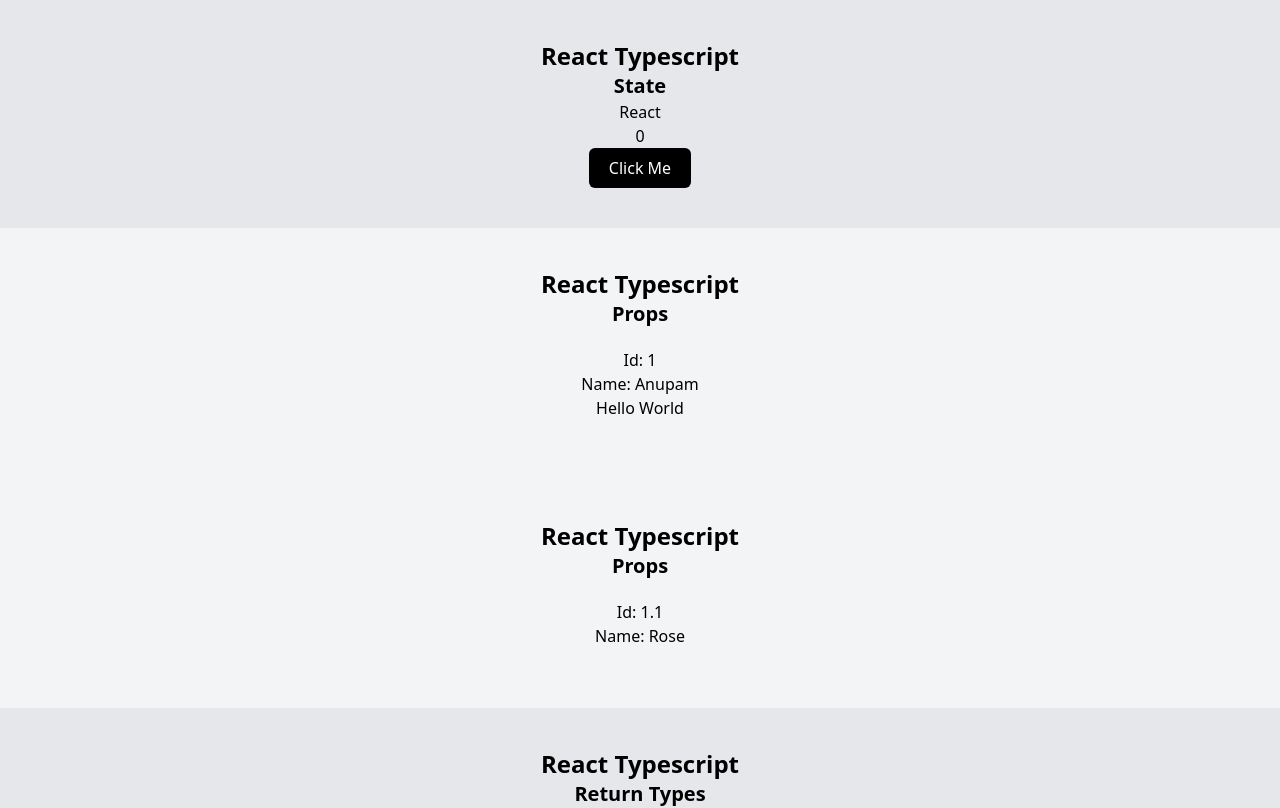
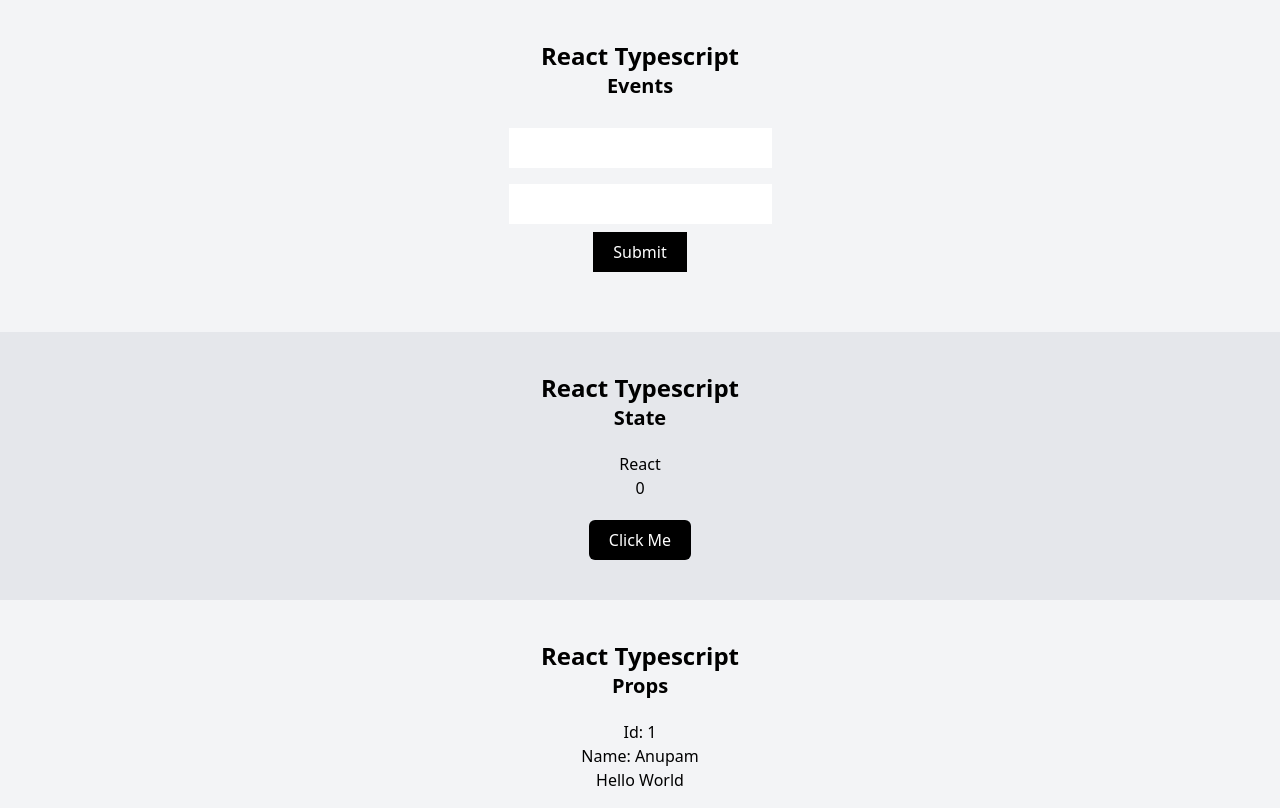
Before and after one commit to AnupamPoudel1/React-Typescript, a React (Vite) app: page / in a window 1280 px wide. Shown: the top 808 px of the page. Built offline with nearby package versions, Linux system fonts and the light colour scheme.

Commit message:
Events and EventHandling in Typescript

```diff
--- a/src/App.tsx
+++ b/src/App.tsx
@@ -1,11 +1,16 @@
 import FirstComponent from './learnings/01-returns';
 import SecondComponent from './learnings/02-props';
 import ThirdComponent from './learnings/03-state';
+import FourthComponent from './learnings/04-events';
 
 function App() {
 
   return (
     <>
+      {/* React Typescript Events Example */}
+      <FourthComponent />
+
+      {/* React Typescript State Example */}
       <ThirdComponent />
 
       {/* We cannot directly write these children components in Typescrpt */}
--- a/src/learnings/03-state/index.tsx
+++ b/src/learnings/03-state/index.tsx
@@ -36,7 +36,7 @@ const index = () => {
             <h1 className='font-bold text-2xl'>React Typescript</h1>
             <p className='font-bold text-xl'>State</p>
             <div className='flex flex-col justify-center items-center'>
-                <div className="flex flex-col justify-center items-center">
+                <div className="flex flex-col justify-center items-center p-5">
                     <p>{text}</p>
                     <p>{number}</p>
                     <p>{list}</p>
--- /dev/null
+++ b/src/learnings/04-events/index.tsx
@@ -0,0 +1,62 @@
+import { useState } from "react";
+
+type Person = {
+    name: string;
+}
+
+const index = () => {
+
+    const [username, setUsername] = useState<string>('');
+    const [email, setEmail] = useState<string>('');
+
+    const handleChange = (e: React.ChangeEvent<HTMLInputElement>) => {
+        setEmail(e.target.value);
+    }
+
+    const handleSubmit = (e: React.FormEvent<HTMLFormElement>) => {
+        e.preventDefault();
+
+        // const formData = new FormData(e.target as HTMLFormElement)
+        const formData = new FormData(e.currentTarget);
+        const data = Object.fromEntries(formData);
+        console.log(data);
+        const username = formData.get('text') as string // as string because text returns null or string but null is not accepted by the Person type as it only accepts string
+        // const person: Person = { name: username }
+        const person: Person = { name: data.username as string }
+    }
+
+    return (
+        <div className='flex flex-col justify-center items-center bg-gray-100 p-10'>
+            <h1 className='font-bold text-2xl'>React Typescript</h1>
+            <p className='font-bold text-xl'>Events</p>
+            <div className='flex flex-col justify-center items-center'>
+                <div className="flex flex-col justify-center items-center p-5">
+                    <form className="flex flex-col justify-center items-center" onSubmit={handleSubmit}>
+                        <input
+                            name="username"
+                            type="text"
+                            className="px-4 py-2 m-2"
+                            value={username}
+                            onChange={(e) => setUsername(e.target.value)}
+                        />
+                        <input
+                            name="email"
+                            type="email"
+                            className="px-4 py-2 m-2"
+                            value={email}
+                            onChange={handleChange}
+                        />
+                        <button
+                            type="submit"
+                            className="px-5 py-2 bg-black text-white"
+                        >
+                            Submit
+                        </button>
+                    </form>
+                </div>
+            </div>
+        </div>
+    )
+}
+
+export default index
```
